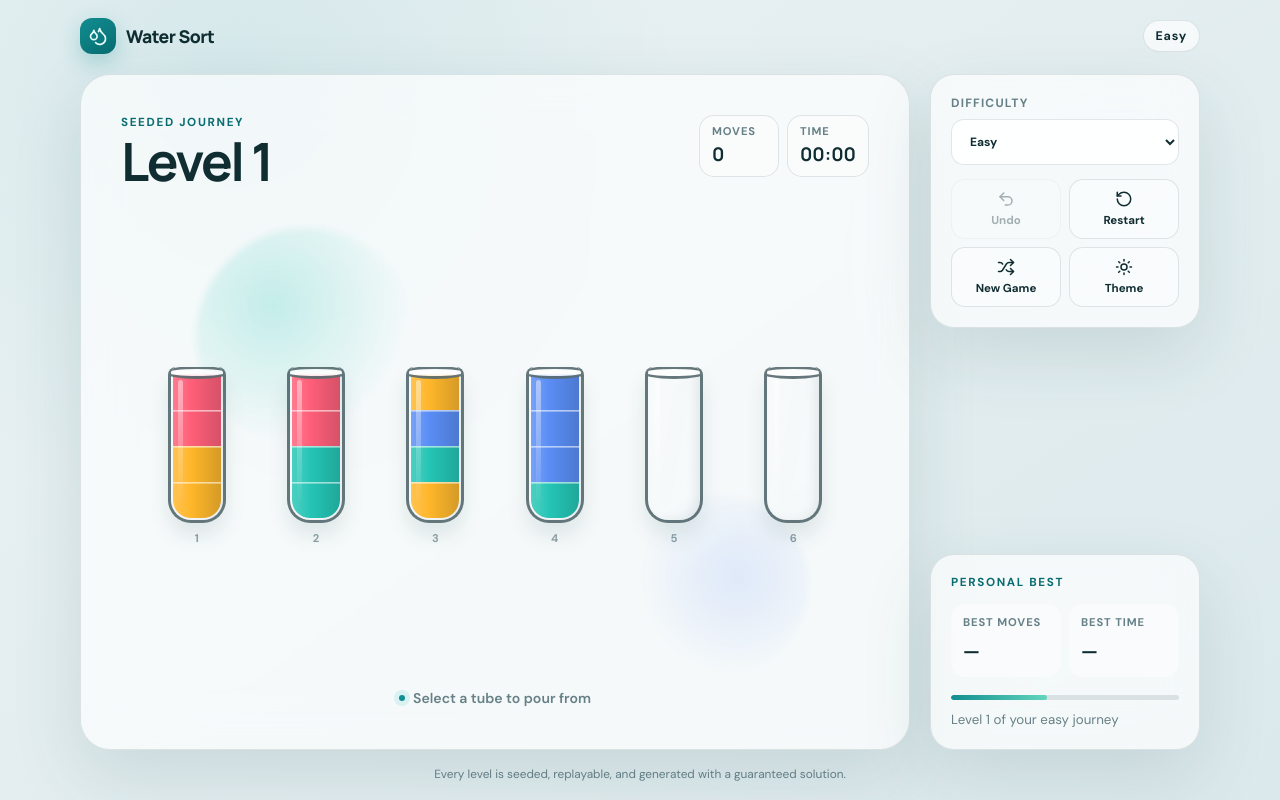
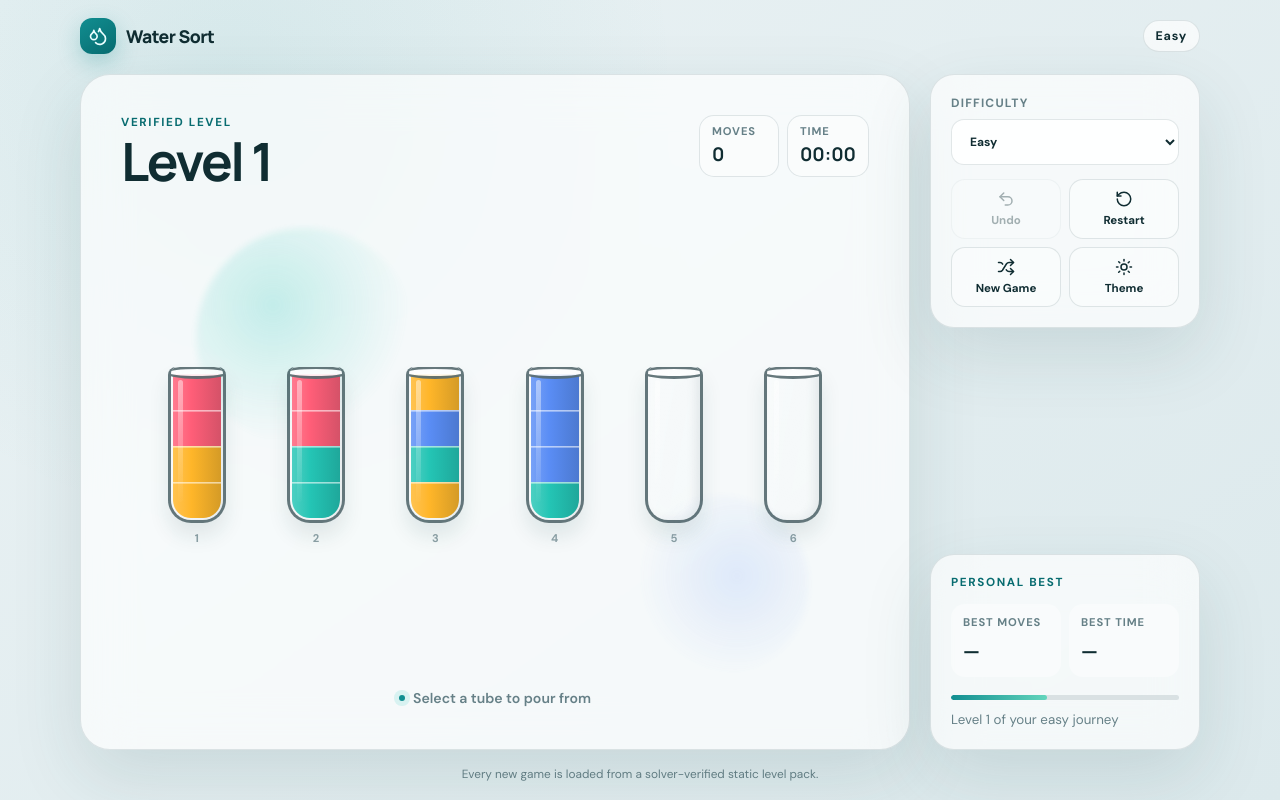
Before and after one commit to laicwben2/water-sort, a React (Vite) app: page / in a window 1280 px wide. Built offline with nearby package versions, Linux system fonts and the light colour scheme.

Commit message:
Reflect static verified levels in game UI

```diff
--- a/src/App.tsx
+++ b/src/App.tsx
@@ -88,7 +88,7 @@ export default function App() {
         <section className="game-card" aria-labelledby="game-title">
           <div className="game-heading">
             <div>
-              <p className="eyebrow">{state.mode === 'level' ? 'Seeded journey' : 'Fresh arrangement'}</p>
+              <p className="eyebrow">{state.mode === 'level' ? 'Verified level' : 'Verified random level'}</p>
               <h1 id="game-title">{title}</h1>
             </div>
             <div className="score-strip" aria-label="Current game statistics">
@@ -102,7 +102,7 @@ export default function App() {
             <div className="ambient-orb ambient-two" />
             <GameBoard
               board={state.board}
-              capacity={4}
+              capacity={state.capacity}
               selected={selected}
               invalidTube={invalidTube}
               animation={animation}
@@ -139,7 +139,7 @@ export default function App() {
         </aside>
       </main>
 
-      <footer>Every level is seeded, replayable, and generated with a guaranteed solution.</footer>
+      <footer>Every new game is loaded from a solver-verified static level pack.</footer>
 
       <CompleteDialog
         open={state.completed}
```
